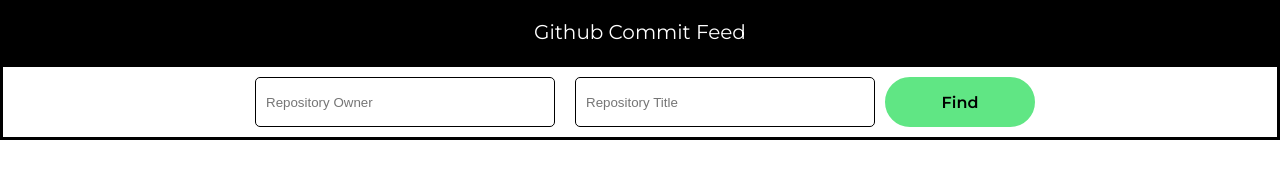
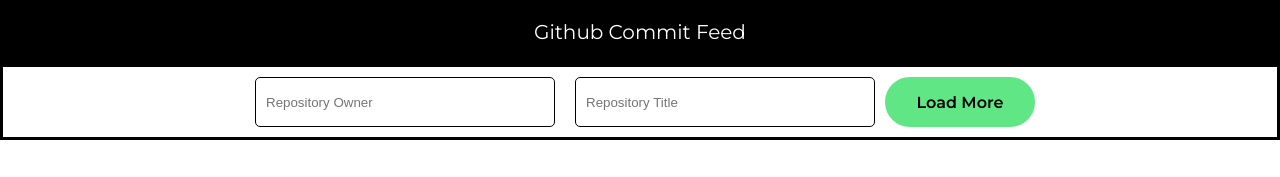
Before and after one commit to unachoza/commit-feed, a React (Create React App) app: page / in a window 1280 px wide. Shown: the top 177 px of the page. Built offline with nearby package versions, Linux system fonts and the light colour scheme.

Commit message:
removed console.log

```diff
--- a/src/API/githubFetch.tsx
+++ b/src/API/githubFetch.tsx
@@ -17,7 +17,6 @@
   const data = await axios.get(`${GITHUB_BASE_URL}/search/repositories?q=${encodeURIComponent(queryText)}`);
   const items = data.data.items
   const repositoryChoices = shapeData(items, normalizeRepoData)
-  console.log({ repositoryChoices })
   return repositoryChoices
 };
 
@@ -25,7 +24,6 @@
   let data = await axios.get(`${GITHUB_BASE_URL}/repos/${encodeURIComponent(repositoryOwner)}/${encodeURIComponent(repositoryName)}/commits`);
   const items = data.data
   const repositoryCommitMessages = shapeData(items, normalizeCommitData)
-  console.log({ repositoryCommitMessages })
 
   return repositoryCommitMessages
 };
--- a/src/App.tsx
+++ b/src/App.tsx
@@ -25,25 +25,21 @@
   const [repositoryQueryTitle, setRepositoryQueryTitle] = useState("")
 
   const [commits, setCommits] = useState([]);
-console.log({repositoryQueryOwner}, {repositoryQueryTitle})
   const searchRepositories = () => {
     setRepositoryChoices(repositoryFetch(repositoryQuery));
     setSelectedRepo(repositoryChoices[0])
   };
-  console.log(repositoryChoices[0])
   const fetchCommits = (owner, title) => {
-    console.log({ repositoryChoices })
     setCommits(commitFetch(owner, title));
   };
 
-  console.log({ repositoryChoices });
   return (
     <div className="App">
       <Header text="Github Commit Feed" />
       <div className="search-container">
         <TextInput placeholder="Repository Owner" setSearchValue={setRepositoryQueryOwner} />
         <TextInput placeholder="Repository Title " setSearchValue={setRepositoryQueryTitle} />
-        <Button text="Find" onClick={() => searchRepositories()} />
+        <Button text="Load More" onClick={() => fetchCommits(repositoryQueryOwner, repositoryQueryTitle)} />
       </div>
       <>
         {/* {repositoryChoices.length > 0 ? (
--- a/src/Components/Card/Card.tsx
+++ b/src/Components/Card/Card.tsx
@@ -2,7 +2,6 @@
 import React from "react";
 
 const Card: React.FC = ({ title }) => {
-  console.log(title)
   return <div className="card">
     <div className="date-container">
 
--- a/src/Components/Input/TextInput.tsx
+++ b/src/Components/Input/TextInput.tsx
@@ -2,7 +2,6 @@
 import React from "react";
 
 const TextInput = ({ placeholder, setSearchValue }) => {
-  console.log(setSearchValue)
   return <div className="text-input"><input type="text" placeholder={placeholder} onBlur={(e) => setSearchValue(e.target.value)}/></div>;
 };
 export default TextInput;
```
